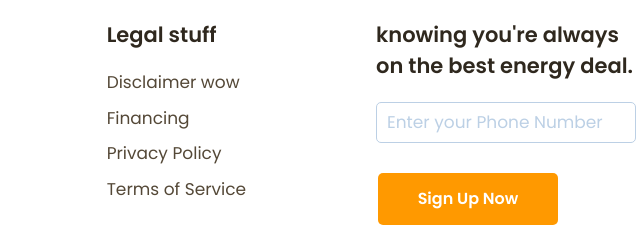
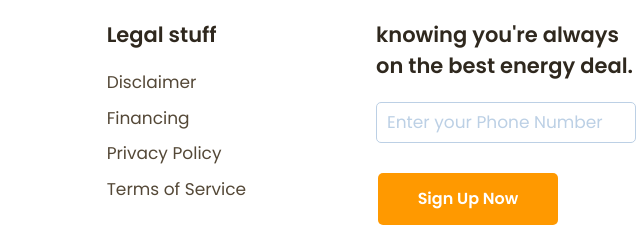
Before and after one commit to netnaho/project_productly, a plain HTML site: page index.html in a window 1280 px wide. Shown: the part 4535-4775 px from the top of the page, 538-1178 px from the left. Drawn offline with Linux system fonts and the light colour scheme.

Commit message:
Update index.html

```diff
--- a/index.html
+++ b/index.html
@@ -275,7 +275,7 @@
           <div>
             <h3>Legal stuff</h3>
             <ul class="list">
-              <li><a class="link--none" href="#">Disclaimer wow</a></li>
+              <li><a class="link--none" href="#">Disclaimer</a></li>
               <li><a class="link--none" href="#">Financing</a></li>
               <li><a class="link--none" href="#">Privacy Policy</a></li>
               <li><a class="link--none" href="#">Terms of Service</a></li>
```
